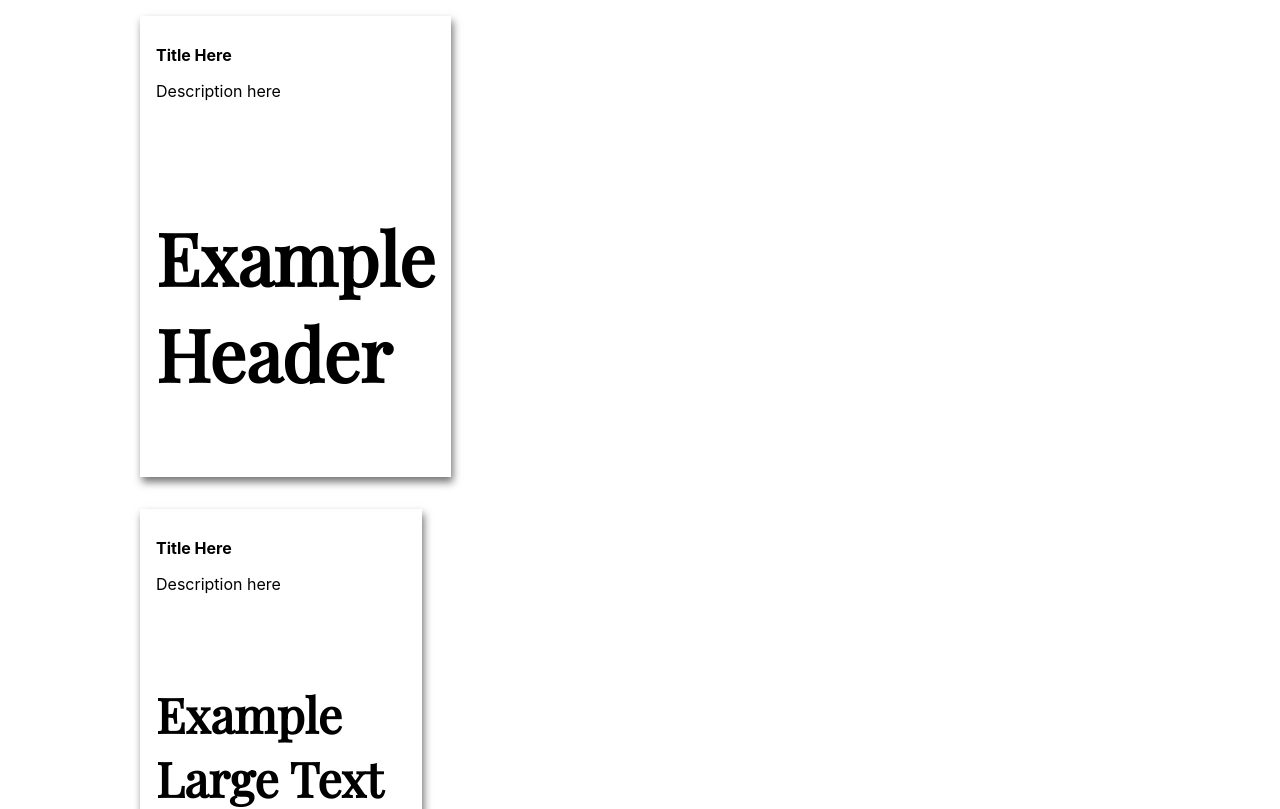
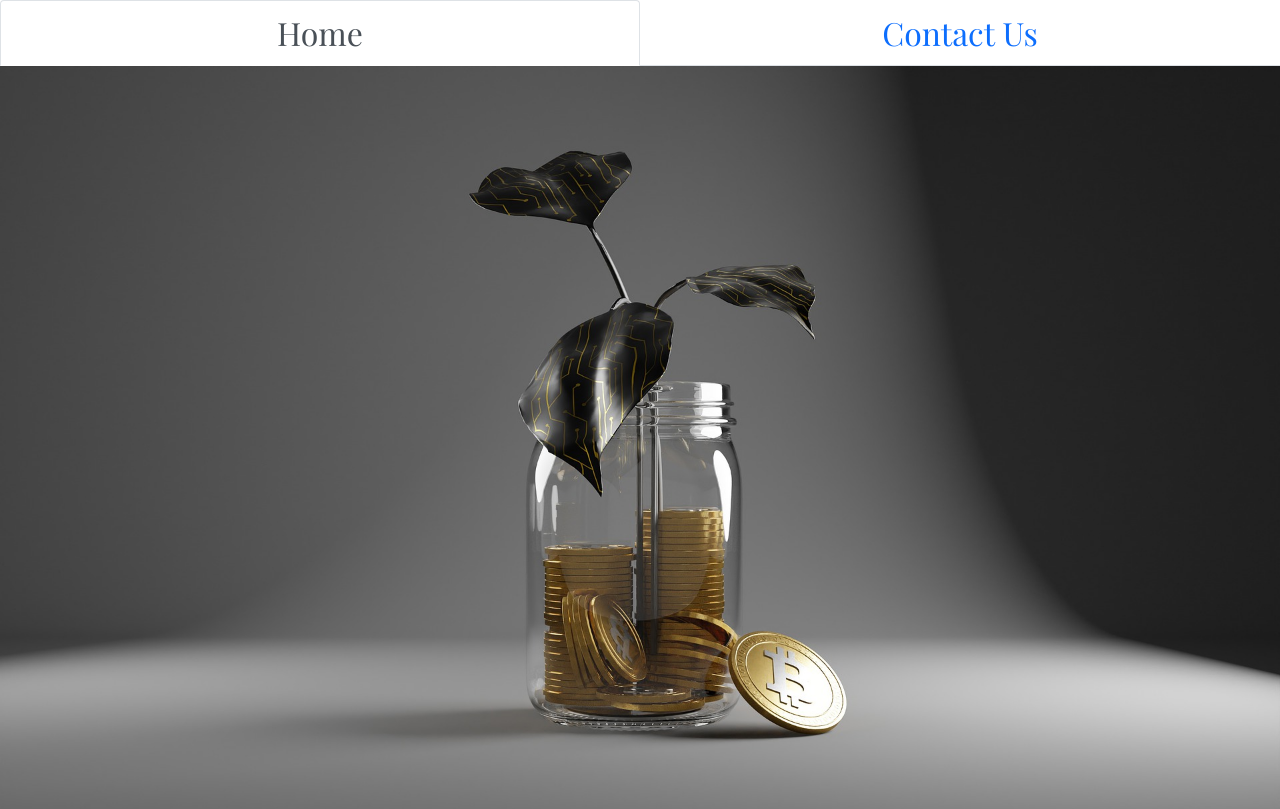
Before and after one commit to Sam-Archie/crypto-market-react, a React (Create React App) app: page / in a window 1280 px wide. Shown: the top 809 px of the page. Built offline with nearby package versions, Linux system fonts and the light colour scheme.

Commit message:
Addition of the nav and hero image

```diff
--- a/package.json
+++ b/package.json
@@ -7,8 +7,10 @@
     "@testing-library/react": "^11.2.6",
     "@testing-library/user-event": "^12.8.3",
     "axios": "^0.21.1",
+    "bootstrap": "^5.0.0",
     "node-sass": "^6.0.0",
     "react": "^17.0.2",
+    "react-bootstrap": "^1.6.0",
     "react-datepicker": "^3.8.0",
     "react-dom": "^17.0.2",
     "react-redux": "^7.2.4",
--- a/src/App.js
+++ b/src/App.js
@@ -1,11 +1,13 @@
 import './styles/main.scss';
 import { Fragment } from 'react';
-import PatternLib from './PatternLib'
+import NavBar from './components/header/NavBar';
+import Hero from "./components/hero/Hero"
 
 const App = () => {
   return (
     <Fragment>
-      <PatternLib />
+      <NavBar />
+      <Hero />
     </Fragment>
   )
 }
--- a/src/components/header/NavBar.js
+++ b/src/components/header/NavBar.js
@@ -1,14 +1,15 @@
 import React from 'react';
 import { Nav } from "react-bootstrap";
 
+
 const NavBar = () => {
     return (
-        <Nav as="ul">
-            <Nav.Item as="li">
-                <Nav.Link href="#home">Home</Nav.Link>
+        <Nav justify variant="tabs" defaultActiveKey="/home">
+            <Nav.Item>
+                <Nav.Link className="title_text title_text--small" href="/home">Home</Nav.Link>
             </Nav.Item>
             <Nav.Item>
-                <Nav.Link href="#contact-us">Contact Us</Nav.Link>
+                <Nav.Link className="title_text title_text--small"  eventKey="link-1">Contact Us</Nav.Link>
             </Nav.Item>
         </Nav>
     );
--- /dev/null
+++ b/src/components/hero/Hero.js
@@ -0,0 +1,13 @@
+import React from 'react';
+import Image from 'react-bootstrap/Image';
+import hero from "../../assets/images/hero-main.jpg"
+
+
+const Hero = () => {
+    return (
+        <>
+            <Image fluid src={ hero }/>
+        </>
+    )
+}
+export default Hero;
--- a/src/index.js
+++ b/src/index.js
@@ -5,6 +5,7 @@ import App from './App';
 import reportWebVitals from './reportWebVitals';
 import { Provider } from 'react-redux';
 import store from "./data/store/Store";
+import 'bootstrap/dist/css/bootstrap.min.css';
 
 ReactDOM.render(
   <React.StrictMode>
--- a/src/styles/typography.scss
+++ b/src/styles/typography.scss
@@ -6,12 +6,14 @@
 .title_text {
     font-size: $large-font;
     font-family: $title-font;
+    &--small {
+        font-size: $medium-font;
+    }
 }
 
 .paragraph_text {
     font-size: $medium-font;
     font-family: $content-font;
-
     &--small {
         font-size: $small-font;
     }
```
Also changed, not shown: 1 other file (tests, documents, lock files or other folders).
